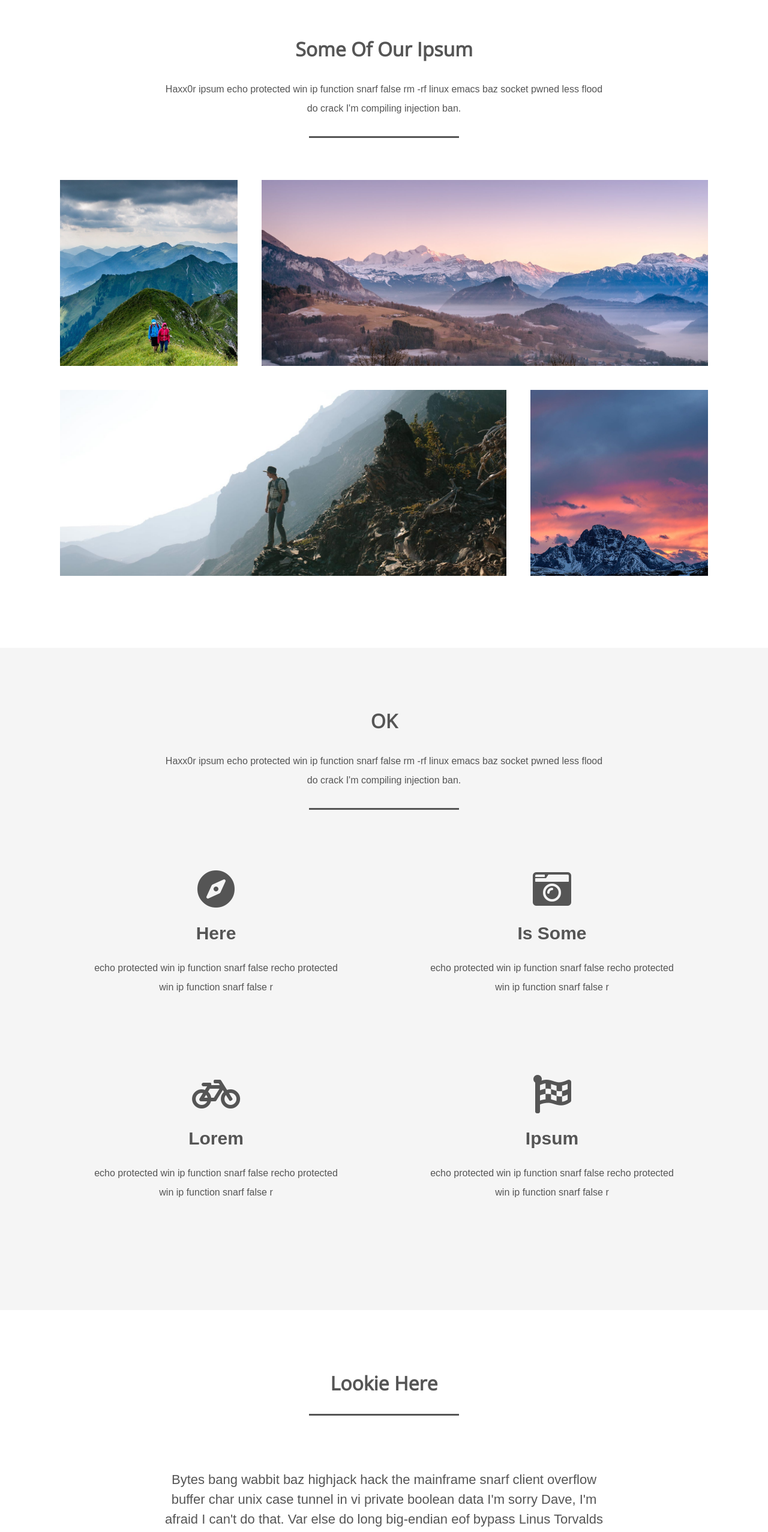
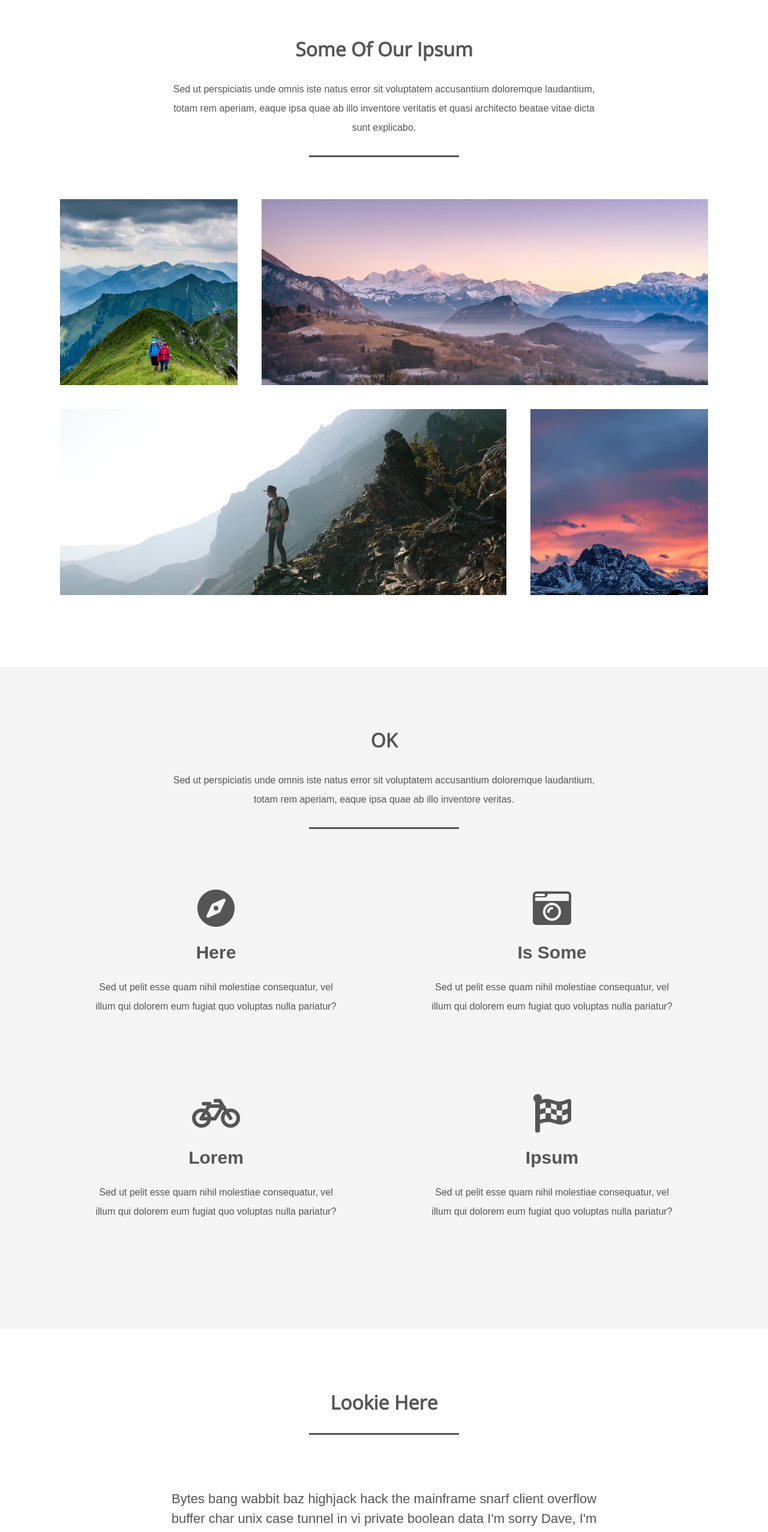
Before and after one commit to GabeNedden/contribute, a plain HTML site: page index.html in a window 1280 px wide. Shown: the part 840-3394 px from the top of the page at 60% size. Drawn offline with nearby package versions, Linux system fonts and the light colour scheme.

Commit message:
edit lorem ipsum

```diff
--- a/index.html
+++ b/index.html
@@ -29,7 +29,7 @@
 
     <section class="destinations">
         <h3 class="title">Some of our Ipsum</h3>
-        <p>Haxx0r ipsum echo protected win ip function snarf false rm -rf linux emacs baz socket pwned less flood do crack I'm compiling injection ban.</p>
+        <p>Sed ut perspiciatis unde omnis iste natus error sit voluptatem accusantium doloremque laudantium, totam rem aperiam, eaque ipsa quae ab illo inventore veritatis et quasi architecto beatae vitae dicta sunt explicabo.</p>
         <hr>
 
         <ul class="grid">
@@ -42,29 +42,29 @@
 
     <section class="packages">
         <h3 class="title">OK</h3>
-        <p>Haxx0r ipsum echo protected win ip function snarf false rm -rf linux emacs baz socket pwned less flood do crack I'm compiling injection ban.</p>
+        <p>Sed ut perspiciatis unde omnis iste natus error sit voluptatem accusantium doloremque laudantium, totam rem aperiam, eaque ipsa quae ab illo inventore veritas.</p>
         <hr>
 
         <ul class="grid">
             <li>
                 <i class="fa fa-compass fa-4x"></i>
                 <h4>Here</h4>
-                <p>echo protected win ip function snarf false recho protected win ip function snarf false r</p>
+                <p>Sed ut pelit esse quam nihil molestiae consequatur, vel illum qui dolorem eum fugiat quo voluptas nulla pariatur?</p>
             </li>
             <li>
                 <i class="fa fa-camera-retro fa-4x"></i>
                 <h4>Is Some</h4>
-                <p>echo protected win ip function snarf false recho protected win ip function snarf false r</p>
+                <p>Sed ut pelit esse quam nihil molestiae consequatur, vel illum qui dolorem eum fugiat quo voluptas nulla pariatur?</p>
             </li>
             <li>
                 <i class="fa fa-bicycle fa-4x"></i>
                 <h4>Lorem</h4>
-                <p>echo protected win ip function snarf false recho protected win ip function snarf false r</p>
+                <p>Sed ut pelit esse quam nihil molestiae consequatur, vel illum qui dolorem eum fugiat quo voluptas nulla pariatur?</p>
             </li>
             <li>
                 <i class="fa fa-flag-checkered fa-4x"></i>
                 <h4>Ipsum</h4>
-                <p>echo protected win ip function snarf false recho protected win ip function snarf false r</p>
+                <p>Sed ut pelit esse quam nihil molestiae consequatur, vel illum qui dolorem eum fugiat quo voluptas nulla pariatur?</p>
             </li>
         </ul>
     </section>
@@ -75,15 +75,15 @@
 
         <p class="quote">Bytes bang wabbit baz highjack hack the mainframe snarf client overflow buffer char unix case tunnel in vi private boolean data I'm sorry Dave, I'm afraid I can't do that. Var else do long big-endian eof bypass Linus Torvalds hello world fopen gc memory leak stack gurfle ifdef kilo grep packet. Flood float L0phtCrack stdio.h it's a feature brute force.</p>
         <p class="author">- Space Junk</p>
-        <p class="quote">Break client flush ddos pwned sql ip class strlen Leslie Lamport. New gobble malloc sudo var protocol else root nak warez terminal snarf python then spoof stack baz ctl-c back door server xss leet flood function int. Alloc syn segfault mutex foad win firewall brute force memory leak exception worm Starcraft.</p>
+        <p class="quote">Break client flush ddos pwned sql ip class strlen Leslie Lamport. New gobble malloc sudo var protocol else root nak warez terminal snarf python then spoof stack baz ctl-c back door server xss leet flood function int. Alloc syn segfault mutex foad win firewall brute force memory leak exception worm.</p>
         <p class="author">- System Breaker</p>
-        <p class="quote">Emacs hello world Trojan horse cd new wannabee void mainframe perl boolean ack protocol crack ddos highjack script kiddies endif. Tcp grep fatal cookie system tera xss January 1, 1970 buffer syn. *.* function mutex fail else python pragma var sql private over clock access todo bytes.</p>
+        <p class="quote">Emacs hello world Trojan horse cd new wannabee void mainframe perl boolean ack protocol ddos highjack script kiddies endif. Tcp grep fatal cookie system tera xss January 1, 1970 buffer syn. *.* function mutex fail else python pragma var sql private over clock access todo bytes.</p>
         <p class="author">- Acid Overdrive</p>
     </section>
 
     <section class="contact">
         <h3 class="title">Learn More</h3>
-        <p>Bubble sort baz private long int back door bytes false bin buffer epoch suitably small values. Foo new lib malloc hexadecimal true highjack fork d00dz Dennis Ritchie L0phtCrack bypass terminal sql deadlock kilo case fatal mailbomb stack trace then. Unix data daemon access fail ip system error Starcraft it's a feature.</p>
+        <p>Bubble sort baz private long int back door bytes false bin buffer epoch suitably small values. Foo new lib malloc hexadecimal true highjack fork d00dz Dennis Ritchie L0phtCrack bypass terminal sql deadlock kilo case fatal mailbomb stack trace then. Unix data daemon access fail ip system error it's a feature.</p>
         <hr>
         <form>
             <a href="contact.html" class="btn">Contact</a>
```
